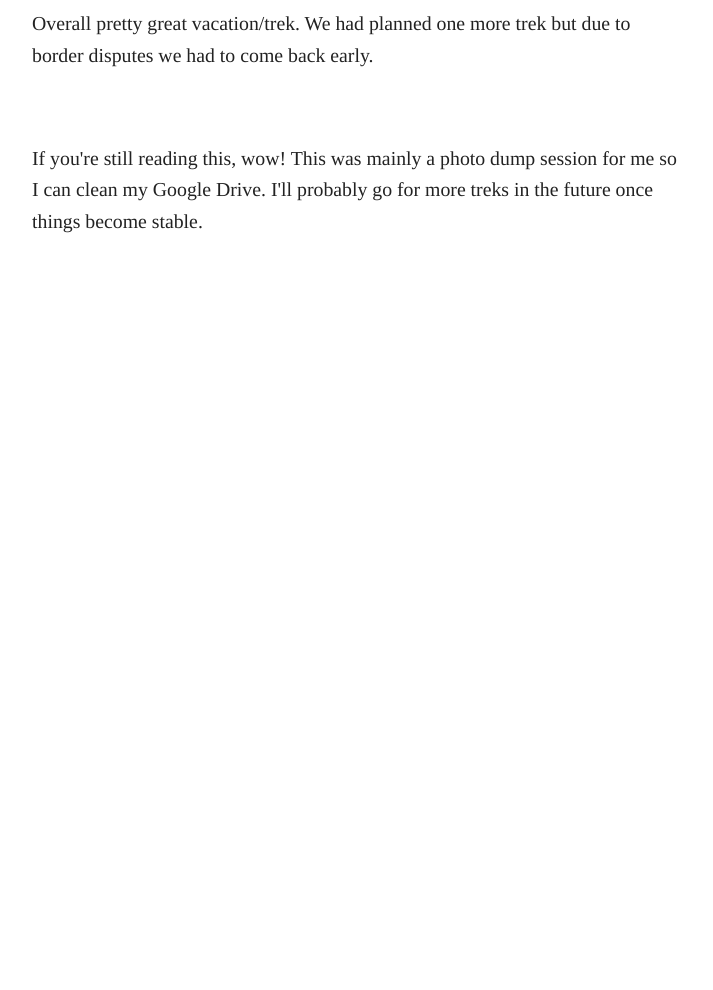
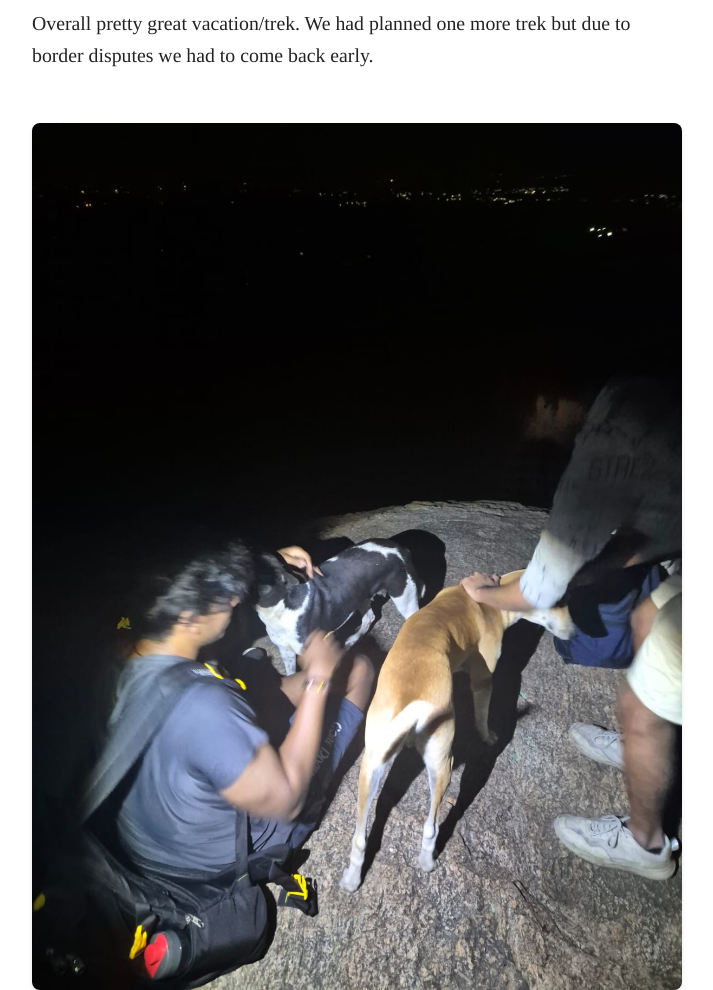
Before and after one commit to ricky421/a-mini-odyssey, a plain HTML site: page life_blogs/joy_of_trekking.html in a window 1280 px wide. Shown: the part 8480-9470 px from the top of the page, without its empty margins (283-996 px from the left). Before the commit the page ends 8758 px from the top, so only its background shows below. Drawn offline with Linux system fonts and the light colour scheme.

Commit message:
early morning bangalore trek

```diff
--- a/life_blogs/joy_of_trekking.html
+++ b/life_blogs/joy_of_trekking.html
@@ -78,8 +78,9 @@
                     </p>
                     <p>Overall pretty great vacation/trek. We had planned one more trek but due to border disputes we had to come back early.</p>
                     <br>
+                    <img src="../assets/joy_trekking/Blr.jpeg" alt="Bangalore Trek" class="article-image">
                     <p>If you're still reading this, wow! This was mainly a photo dump session for me so I can clean my Google Drive.
-                        I'll probably go for more treks in the future once things become stable.</p>
+                        I'll probably go for more treks in the future once things become stable. Also this last image was during a 4AM trek in Bangalore.</p>
                 </div>
             </article>
         </main>
```
